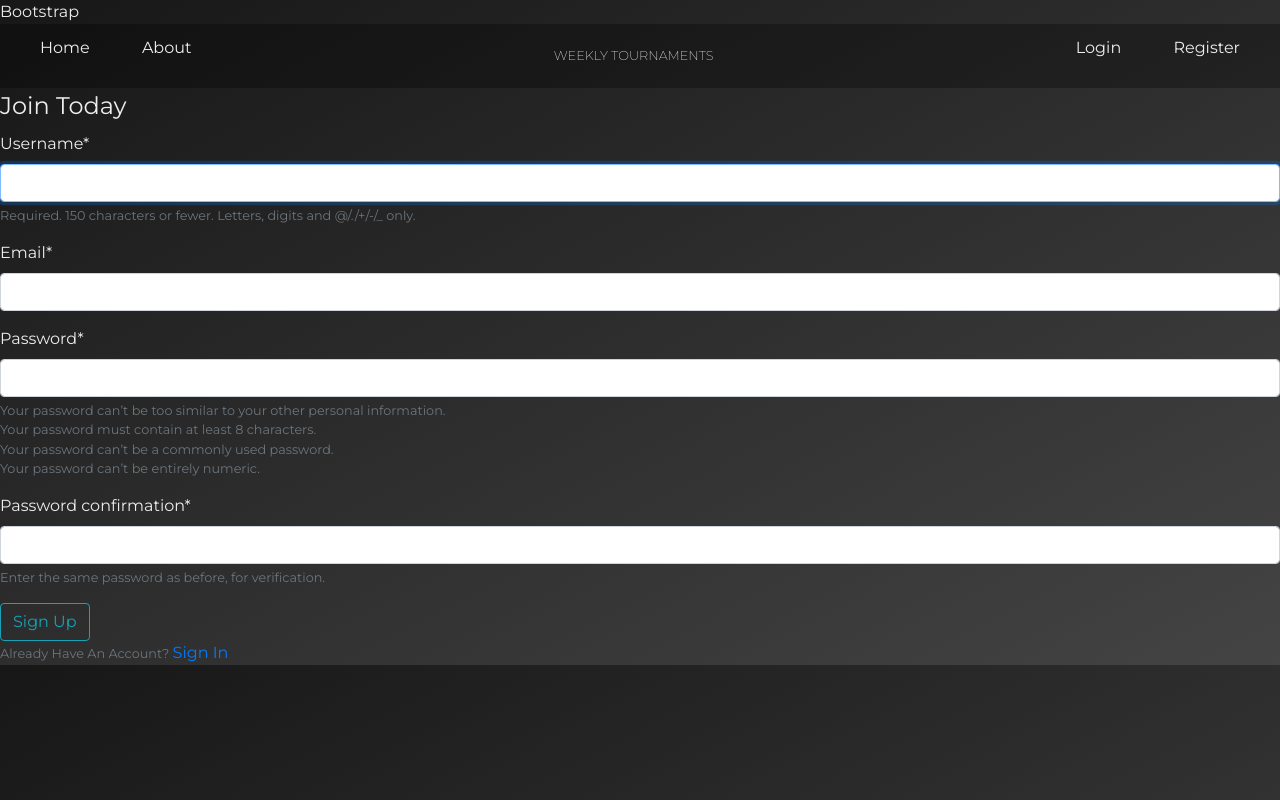
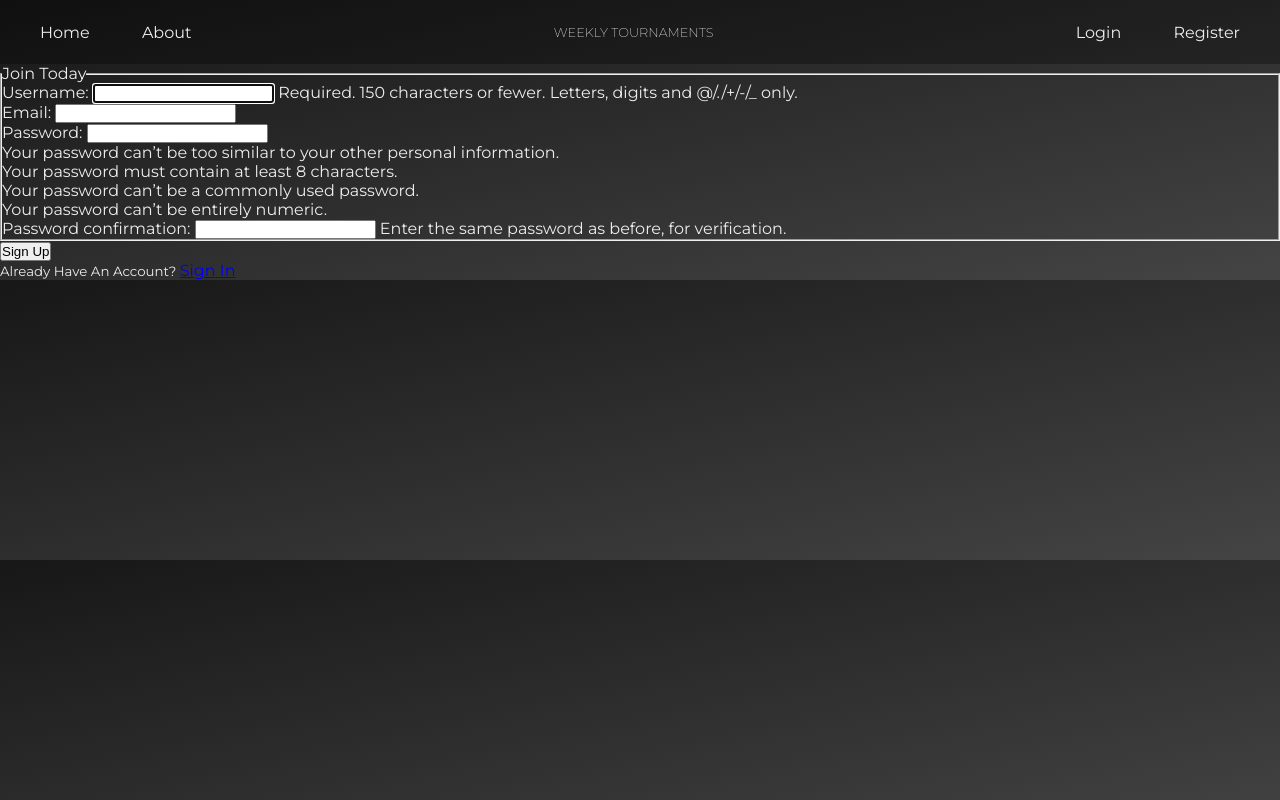
Before and after one commit to noahtq/weekly_tournaments, a Django app: page /register/ in a window 1280 px wide. Run offline with Django 4.2, Linux system fonts and the light colour scheme; some libraries are stand-ins or nearby versions.

Commit message:
remove bootstrap and crispy forms styling

```diff
--- a/events/static/events/css/home.css
+++ b/events/static/events/css/home.css
@@ -1,16 +1,16 @@
 .events {
     height: 100vh;
+}
+
+.events h1 {
+    text-align: center;
+    text-transform: uppercase;
+    font-size: 4rem;
 }
 
 .banner {
     height: 50vh;
     background-color: rgba(0, 0, 0, 0.5);
-}
-
-.banner h2 {
-    text-align: center;
-    text-transform: uppercase;
-    font-size: 5rem;
 }
 
 video {
--- a/events/static/events/css/main.css
+++ b/events/static/events/css/main.css
@@ -13,7 +13,7 @@ body {
 
 /* Nav Bar */
 
-.navbar-main {
+.navbar {
     background-color: rgba(0, 0, 0, 0.3);
     height: 4rem;
     width: 100%;
@@ -23,34 +23,34 @@ body {
     padding: 0 1rem;
 }
 
-.navbar-main li {
+.navbar li {
     display: inline-block;
     margin: 0 1.5rem;
     font-size: 0.8rem;
 }
 
-.navbar-main span {
+.navbar span {
     text-transform: uppercase;
     font-weight: 200;
     font-size: 0.8rem;
 }
 
-.navbar-main a {
+.navbar a {
     text-decoration: none;
     color: var(--primary);
     transition: 0.3s;
 }
 
-.navbar-main a:visited {
+.navbar a:visited {
     color: var(--primary);
 }
 
-.navbar-main a:hover {
+.navbar a:hover {
     color: var(--accent);
     transition: 0.3s;
 }
 
-.navbar-main a:active {
+.navbar a:active {
     filter: brightness(50%);
     transition: 0.2s;
 }
--- a/events/templates/events/base.html
+++ b/events/templates/events/base.html
@@ -11,18 +11,6 @@
     <link rel="preconnect" href="https://fonts.gstatic.com" crossorigin>
     <link href="https://fonts.googleapis.com/css2?family=Montserrat:ital,wght@0,100;0,200;0,300;0,400;0,500;0,600;0,700;0,800;0,900;1,100;1,200;1,300;1,400;1,500;1,600;1,700;1,800;1,900&family=Poppins:ital,wght@0,100;0,200;0,300;0,400;0,500;0,600;0,700;0,800;0,900;1,100;1,200;1,300;1,400;1,500;1,600;1,700;1,800;1,900&display=swap" rel="stylesheet">
 
-    Bootstrap
-    <!-- Required meta tags -->
-    <meta charset="utf-8">
-    <meta name="viewport" content="width=device-width, initial-scale=1, shrink-to-fit=no">
-    <!-- Bootstrap CSS -->
-    <link rel="stylesheet" href="https://cdn.jsdelivr.net/npm/bootstrap@4.0.0/dist/css/bootstrap.min.css" integrity="sha384-Gn5384xqQ1aoWXA+058RXPxPg6fy4IWvTNh0E263XmFcJlSAwiGgFAW/dAiS6JXm" crossorigin="anonymous">
-    <!-- Optional JavaScript -->
-    <!-- jQuery first, then Popper.js, then Bootstrap JS -->
-    <script src="https://code.jquery.com/jquery-3.2.1.slim.min.js" integrity="sha384-KJ3o2DKtIkvYIK3UENzmM7KCkRr/rE9/Qpg6aAZGJwFDMVNA/GpGFF93hXpG5KkN" crossorigin="anonymous" defer></script>
-    <script src="https://cdn.jsdelivr.net/npm/popper.js@1.12.9/dist/umd/popper.min.js" integrity="sha384-ApNbgh9B+Y1QKtv3Rn7W3mgPxhU9K/ScQsAP7hUibX39j7fakFPskvXusvfa0b4Q" crossorigin="anonymous" defer></script>
-    <script src="https://cdn.jsdelivr.net/npm/bootstrap@4.0.0/dist/js/bootstrap.min.js" integrity="sha384-JZR6Spejh4U02d8jOt6vLEHfe/JQGiRRSQQxSfFWpi1MquVdAyjUar5+76PVCmYl" crossorigin="anonymous" defer></script>
-
     <!-- Style Sheets -->
     <link rel="stylesheet" href="{% static 'events/css/reset.css' %}">
     <link rel="stylesheet" href="{% static 'events/css/main.css' %}">
@@ -35,7 +23,7 @@
 </head>
 <body>
     <header>
-        <nav class="navbar-main">
+        <nav class="navbar">
             <ul class="nav-left">
                 <li><a href="{% url 'events-home' %}">Home</a></li>
                 <li><a href="{% url 'events-about' %}">About</a></li>
--- a/users/templates/users/register.html
+++ b/users/templates/users/register.html
@@ -1,12 +1,11 @@
 {% extends "events/base.html" %}
-{% load crispy_forms_tags %}
 {% block content %}
     <div>
         <form method="POST">
             {% csrf_token %}
             <fieldset>
                 <legend>Join Today</legend>
-                {{ form|crispy }}
+                {{ form.as_p }}
             </fieldset>
             <div>
                 <button class="btn btn-outline-info" type="submit">Sign Up</button>
--- a/weekly_tournaments/settings.py
+++ b/weekly_tournaments/settings.py
@@ -33,7 +33,6 @@ ALLOWED_HOSTS = []
 INSTALLED_APPS = [
     'users.apps.UsersConfig',
     'events.apps.EventsConfig',
-    'crispy_forms',
     'django.contrib.admin',
     'django.contrib.auth',
     'django.contrib.contenttypes',
@@ -124,5 +123,3 @@ STATIC_URL = 'static/'
 # https://docs.djangoproject.com/en/4.0/ref/settings/#default-auto-field
 
 DEFAULT_AUTO_FIELD = 'django.db.models.BigAutoField'
-
-CRISPY_TEMPLATE_PACK = 'bootstrap4'
```
